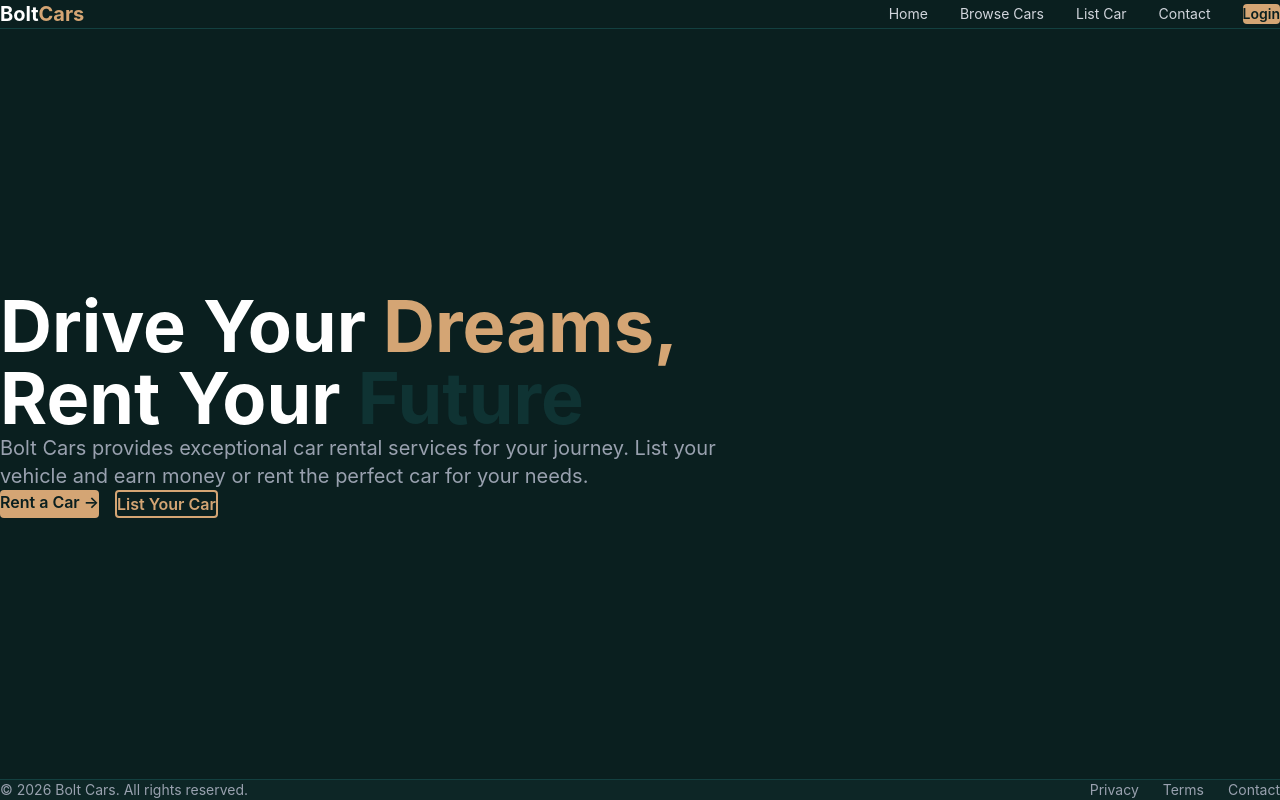
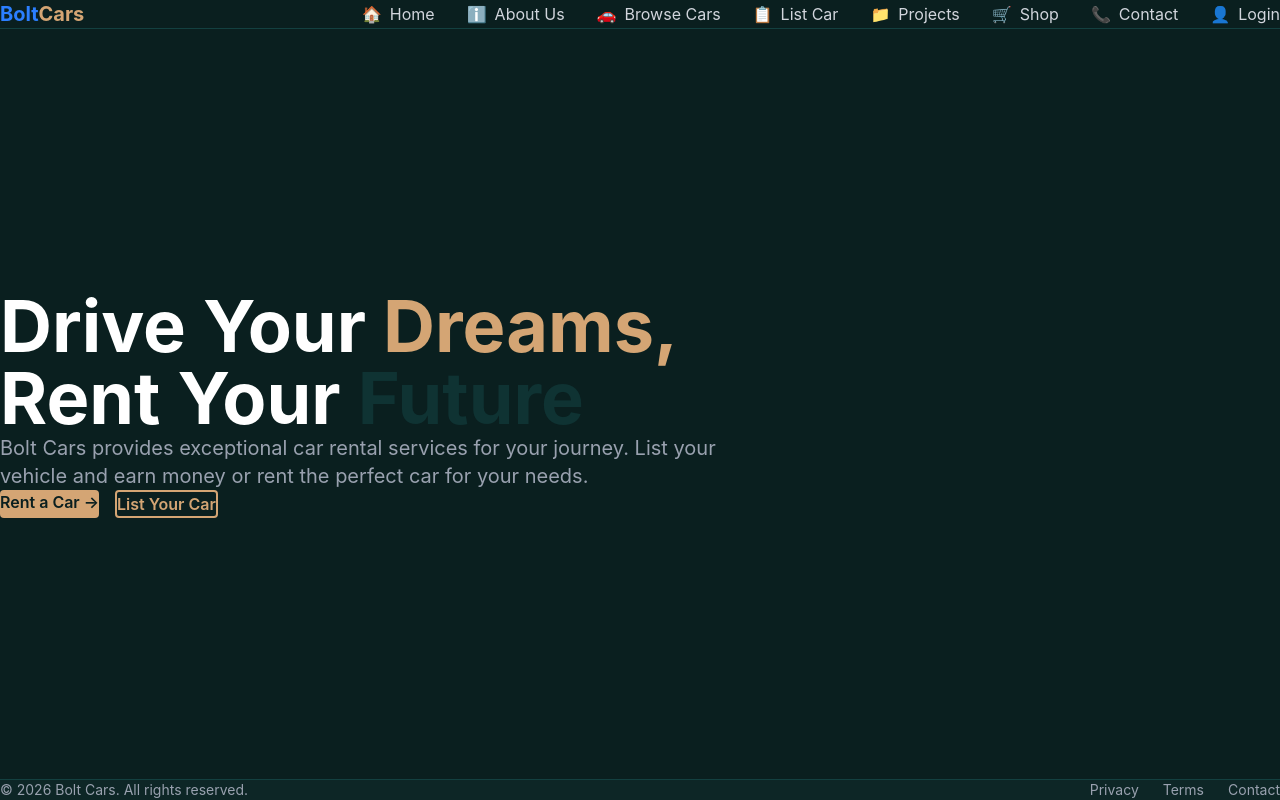
Before and after one commit to Shadow986/bolt-cars, a React (Vite) app: page / in a window 1280 px wide. Built offline with nearby package versions, Linux system fonts and the light colour scheme; no server answers; the HTML template or start-up script is replaced by a standard one.

Commit message:
Match screenshot header exactly with icons and menu items

```diff
--- a/src/components/Header.tsx
+++ b/src/components/Header.tsx
@@ -8,25 +8,43 @@ interface HeaderProps {
 
 export default function Header({ user, profile, signOut }: HeaderProps) {
   return (
-    <header className="border-b py-3" style={{backgroundColor: '#0a1f1f', borderColor: '#134040'}}>
+    <header className="border-b py-4" style={{backgroundColor: '#0a1f1f', borderColor: '#134040'}}>
       <div className="max-w-7xl mx-auto px-6">
         <div className="flex justify-between items-center">
-          <Link to="/" className="flex items-center gap-2">
-            <span className="text-xl font-bold text-white">Bolt<span style={{color: '#d4a574'}}>Cars</span></span>
+          <Link to="/" className="text-xl font-bold">
+            <span className="text-blue-500">Bolt</span>
+            <span style={{color: '#d4a574'}}>Cars</span>
           </Link>
 
-          <nav className="flex items-center gap-8 text-sm">
-            <Link to="/" className="text-gray-300 hover:text-white transition">Home</Link>
-            <Link to="/renter" className="text-gray-300 hover:text-white transition">Browse Cars</Link>
-            <Link to="/owner" className="text-gray-300 hover:text-white transition">List Car</Link>
-            <Link to="/auth" className="text-gray-300 hover:text-white transition">Contact</Link>
+          <nav className="flex items-center gap-8">
+            <Link to="/" className="text-gray-300 hover:text-white transition flex items-center gap-2">
+              <span>🏠</span> Home
+            </Link>
+            <Link to="/about" className="text-gray-300 hover:text-white transition flex items-center gap-2">
+              <span>ℹ️</span> About Us
+            </Link>
+            <Link to="/renter" className="text-gray-300 hover:text-white transition flex items-center gap-2">
+              <span>🚗</span> Browse Cars
+            </Link>
+            <Link to="/owner" className="text-gray-300 hover:text-white transition flex items-center gap-2">
+              <span>📋</span> List Car
+            </Link>
+            <Link to="/projects" className="text-gray-300 hover:text-white transition flex items-center gap-2">
+              <span>📁</span> Projects
+            </Link>
+            <Link to="/shop" className="text-gray-300 hover:text-white transition flex items-center gap-2">
+              <span>🛒</span> Shop
+            </Link>
+            <Link to="/contact" className="text-gray-300 hover:text-white transition flex items-center gap-2">
+              <span>📞</span> Contact
+            </Link>
             {user ? (
-              <button onClick={signOut} className="px-4 py-2 rounded text-sm font-semibold" style={{backgroundColor: '#d4a574', color: '#0a1f1f'}}>
-                Sign Out
+              <button onClick={signOut} className="text-gray-300 hover:text-white transition flex items-center gap-2">
+                <span>👤</span> Sign Out
               </button>
             ) : (
-              <Link to="/auth" className="px-4 py-2 rounded text-sm font-semibold" style={{backgroundColor: '#d4a574', color: '#0a1f1f'}}>
-                Login
+              <Link to="/auth" className="text-gray-300 hover:text-white transition flex items-center gap-2">
+                <span>👤</span> Login
               </Link>
             )}
           </nav>
```
Also changed, not shown: Screenshot (1555).png (added).
